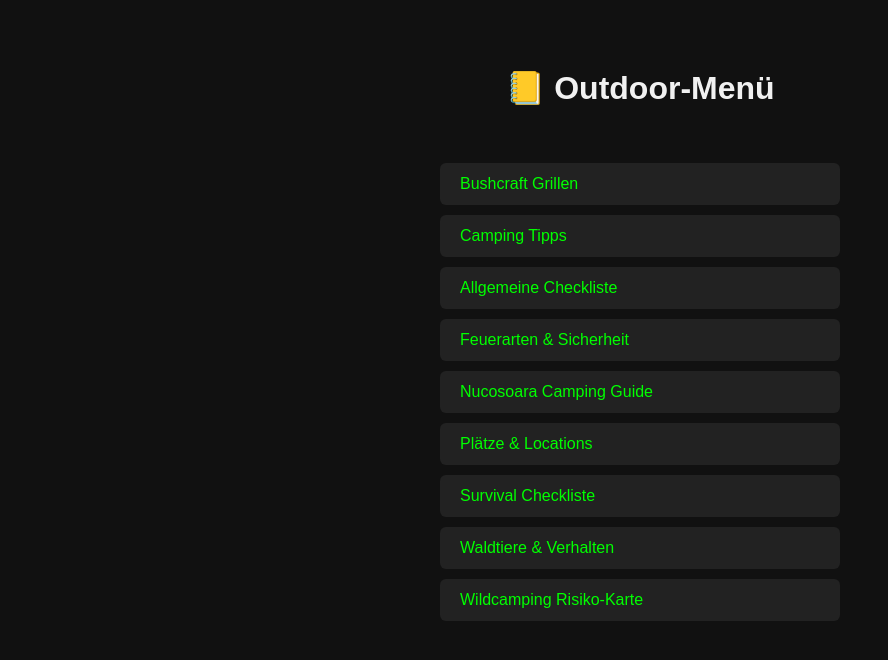
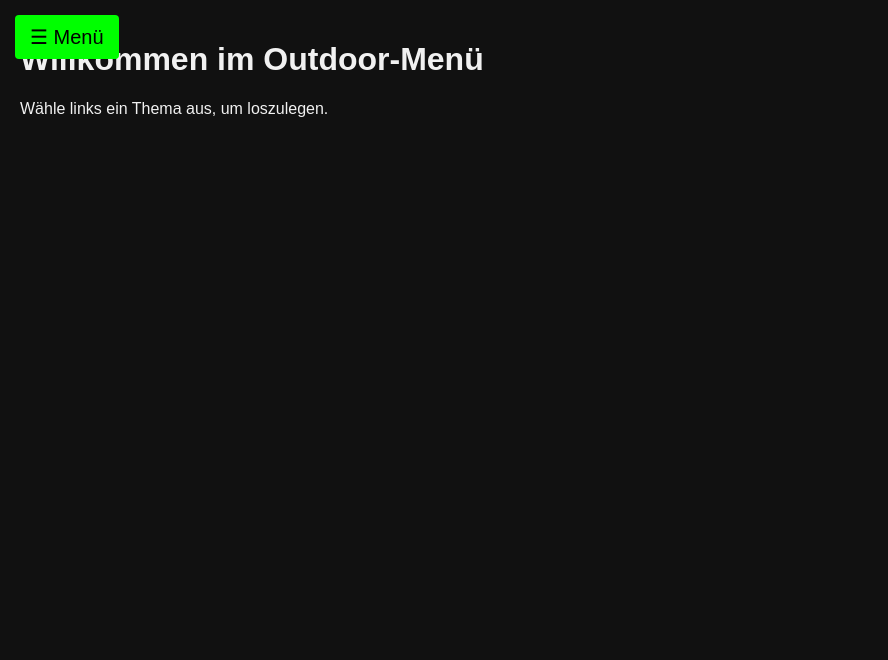
Before and after one commit to Havok4615/outdoor, a plain HTML site: page index.html in a window 1280 px wide. Shown: the whole page, without its empty margins (0-888 px from the left). Drawn offline with Linux system fonts and the light colour scheme.

Commit message:
Update index.html

```diff
--- a/index.html
+++ b/index.html
@@ -5,52 +5,95 @@
   <title>Outdoor Menü</title>
   <style>
     body {
+      margin: 0;
       font-family: Arial, sans-serif;
-      background: #111;
+      background-color: #111;
       color: #f1f1f1;
-      display: flex;
-      flex-direction: column;
-      align-items: center;
-      padding: 40px;
     }
-    h1 {
-      margin-bottom: 30px;
+
+    .sidebar {
+      height: 100%;
+      width: 250px;
+      position: fixed;
+      top: 0;
+      left: -250px;
+      background-color: #222;
+      overflow-x: hidden;
+      transition: 0.3s;
+      padding-top: 60px;
     }
-    ul {
-      list-style: none;
-      padding: 0;
-      max-width: 400px;
-      width: 100%;
+
+    .sidebar a {
+      padding: 10px 20px;
+      text-decoration: none;
+      font-size: 18px;
+      color: #0f0;
+      display: block;
+      transition: 0.2s;
     }
-    li {
-      margin: 10px 0;
+
+    .sidebar a:hover {
+      background-color: #333;
     }
-    a {
-      text-decoration: none;
-      background: #222;
-      padding: 12px 20px;
-      display: block;
-      border-radius: 6px;
-      color: #0f0;
-      transition: background 0.2s;
+
+    .openbtn {
+      position: fixed;
+      top: 15px;
+      left: 15px;
+      font-size: 20px;
+      background-color: #0f0;
+      color: #000;
+      padding: 10px 15px;
+      border: none;
+      cursor: pointer;
+      z-index: 1;
+      border-radius: 4px;
     }
-    a:hover {
-      background: #333;
+
+    .content {
+      margin-left: 0;
+      padding: 20px;
+      transition: margin-left 0.3s;
+    }
+
+    .sidebar.open {
+      left: 0;
+    }
+
+    .content.shifted {
+      margin-left: 250px;
     }
   </style>
 </head>
 <body>
-  <h1>📒 Outdoor-Menü</h1>
-  <ul>
-    <li><a href="bushcraft_grillen.html">Bushcraft Grillen</a></li>
-    <li><a href="camping_tipps.html">Camping Tipps</a></li>
-    <li><a href="checklist.html">Allgemeine Checkliste</a></li>
-    <li><a href="feuer.html">Feuerarten & Sicherheit</a></li>
-    <li><a href="nucosoara_camping_guide%20(1).html">Nucosoara Camping Guide</a></li>
-    <li><a href="places.html">Plätze & Locations</a></li>
-    <li><a href="survival_checklist%20(1).html">Survival Checkliste</a></li>
-    <li><a href="waldtier.html">Waldtiere & Verhalten</a></li>
-    <li><a href="wildcamping_spots_risiko_map.html">Wildcamping Risiko-Karte</a></li>
-  </ul>
+
+  <button class="openbtn" onclick="toggleSidebar()">☰ Menü</button>
+
+  <div id="mySidebar" class="sidebar">
+    <a href="bushcraft_grillen.html">Bushcraft Grillen</a>
+    <a href="camping_tipps.html">Camping Tipps</a>
+    <a href="checklist.html">Allgemeine Checkliste</a>
+    <a href="feuer.html">Feuerarten & Sicherheit</a>
+    <a href="nucosoara_camping_guide%20(1).html">Nucosoara Guide</a>
+    <a href="places.html">Plätze & Locations</a>
+    <a href="survival_checklist%20(1).html">Survival Checkliste</a>
+    <a href="waldtier.html">Waldtiere</a>
+    <a href="wildcamping_spots_risiko_map.html">Risiko-Karte</a>
+  </div>
+
+  <div id="mainContent" class="content">
+    <h1>Willkommen im Outdoor-Menü</h1>
+    <p>Wähle links ein Thema aus, um loszulegen.</p>
+  </div>
+
+  <script>
+    function toggleSidebar() {
+      const sidebar = document.getElementById("mySidebar");
+      const content = document.getElementById("mainContent");
+      sidebar.classList.toggle("open");
+      content.classList.toggle("shifted");
+    }
+  </script>
+
 </body>
 </html>
```
